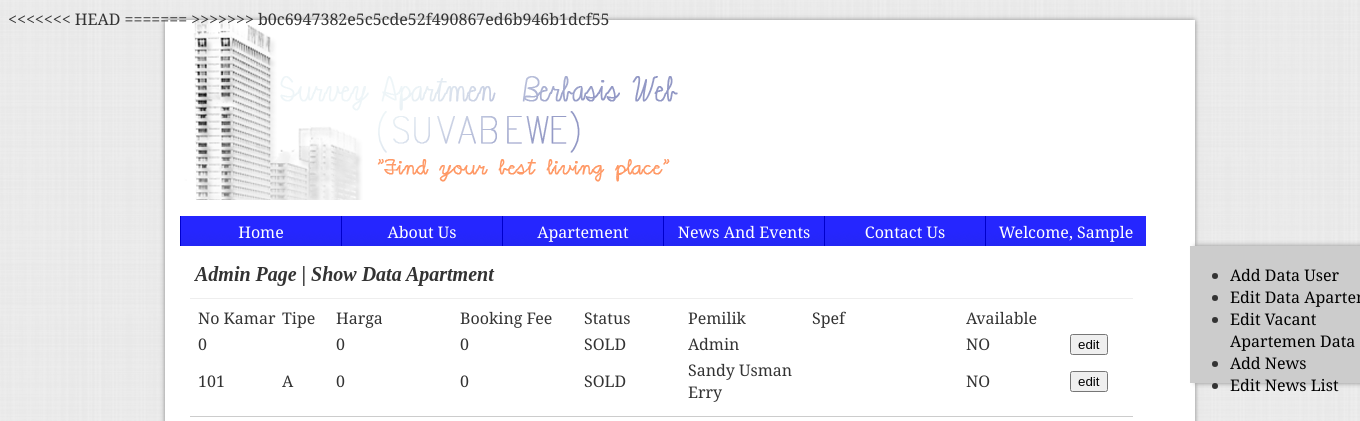
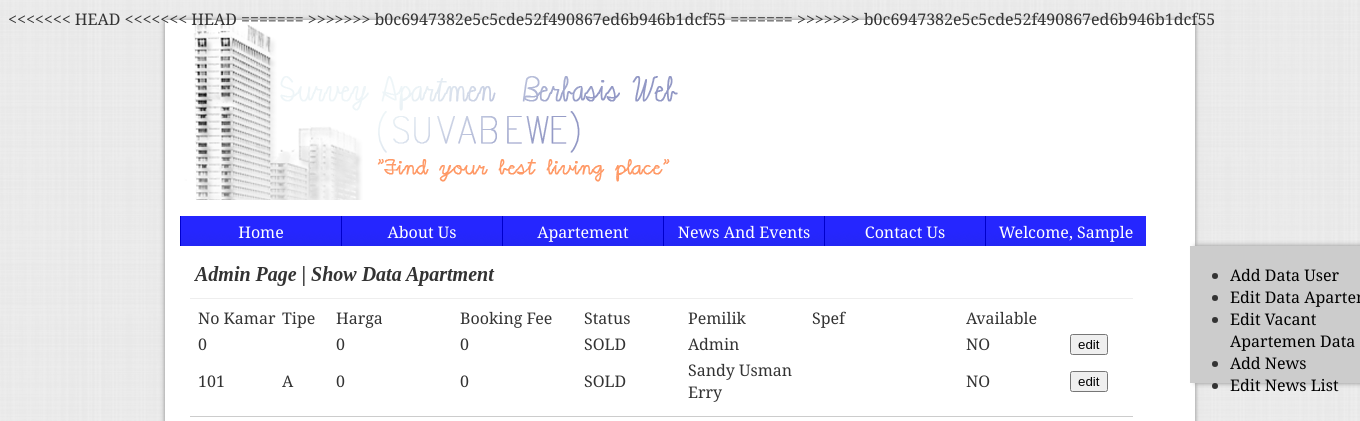
Before and after one commit to Mikroskil/Joystick, a PHP site: page /file/admin.php in a window 1360 px wide; the page is wider, and only the part inside the window is pictured. Shown: the top 421 px of that part. Run offline with PHP 8.4, Linux system fonts and the light colour scheme; the visitor is signed in with stand-in values (Sample User, id 1); data comes from the database, SQL or seed files in the repository.

Commit message:
perubahan

```diff
--- a/file/admin.php
+++ b/file/admin.php
@@ -1,4 +1,8 @@
 <<<<<<< HEAD
+<<<<<<< HEAD
+=======
+
+>>>>>>> b0c6947382e5c5cde52f490867ed6b946b1dcf55
 =======
 
 >>>>>>> b0c6947382e5c5cde52f490867ed6b946b1dcf55
```
